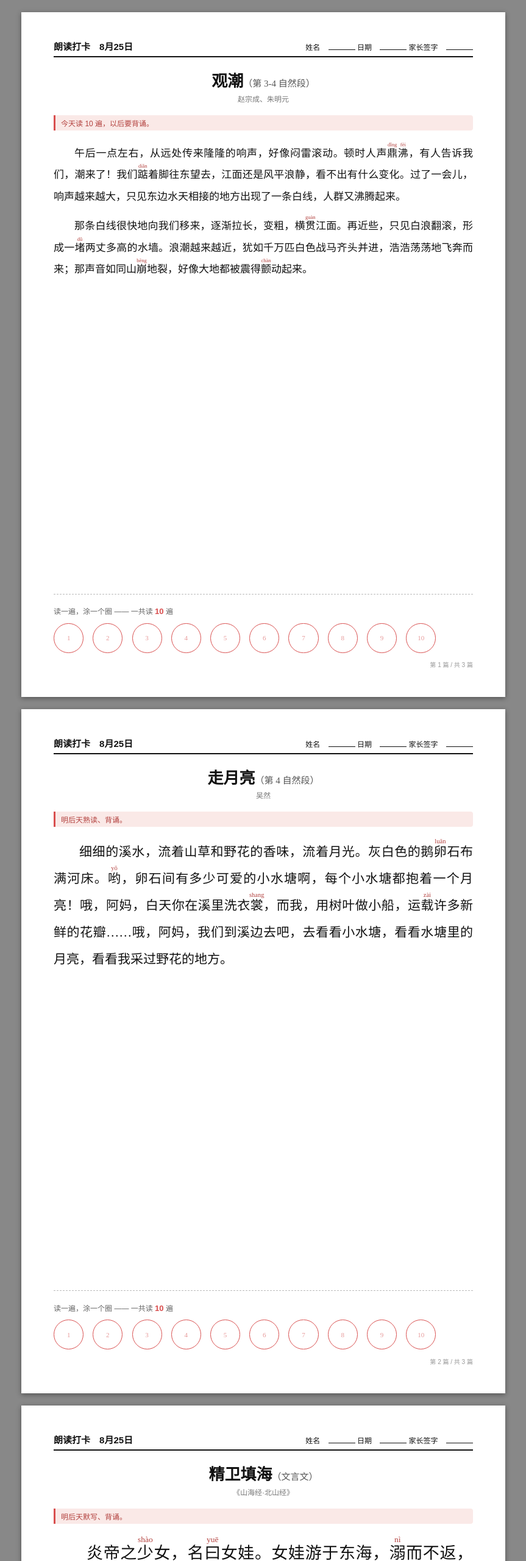
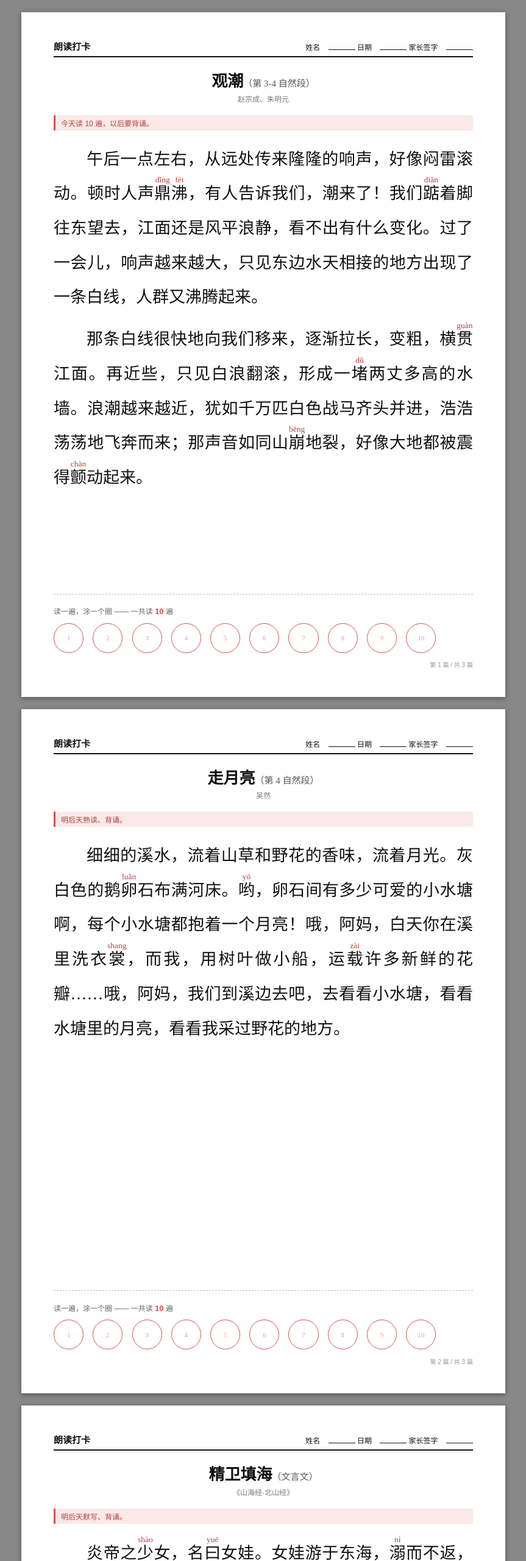
Before and after one commit to bluebu/chinese, a plain HTML site: page recite/sheets/20260825.html in a window 1280 px wide. Shown: the top 2560 px of the page at 61% size, without its empty margins (208-1071 px from the left). Drawn offline with Linux system fonts and the light colour scheme.

Commit message:
style(recite): 正文字号三篇统一 27px，页头去掉固定日期

```diff
--- a/recite/sheets/20260825.html
+++ b/recite/sheets/20260825.html
@@ -2,7 +2,7 @@
 <html lang="zh-CN">
 <head>
 <meta charset="UTF-8">
-<title>朗读打卡　8月25日</title>
+<title>朗读打卡</title>
 <style>
   @page { size: A4; margin: 12mm 14mm; }
   * { margin: 0; padding: 0; box-sizing: border-box; }
@@ -55,7 +55,7 @@
   /* 正文：大字宽行距，给朗读用 */
   .text p {
     font-family: "Kaiti SC", "STKaiti", "Songti SC", serif;
-    font-size: var(--size, 17px); line-height: 2.1; text-indent: 2em;
+    font-size: var(--size, 27px); line-height: 2.1; text-indent: 2em;
     text-align: justify; margin-bottom: 3mm;
   }
   ruby rt {
@@ -86,7 +86,7 @@
 <body>
 <div class="page">
   <div class="header">
-    <h1>朗读打卡　8月25日</h1>
+    <h1>朗读打卡</h1>
     <div class="info">姓名 <span class="blank"></span> 日期 <span class="blank"></span> 家长签字 <span class="blank"></span></div>
   </div>
   <div class="lesson">
@@ -94,7 +94,7 @@
     <p class="author">赵宗成、朱明元</p>
   </div>
   <p class="task">今天读 10 遍，以后要背诵。</p>
-  <div class="main" style="--size:17px">
+  <div class="main" style="--size:27px">
     <div class="text">
       <p>午后一点左右，从远处传来隆隆的响声，好像闷雷滚动。顿时人声<ruby>鼎<rt>dǐng</rt></ruby><ruby>沸<rt>fèi</rt></ruby>，有人告诉我们，潮来了！我们<ruby>踮<rt>diǎn</rt></ruby>着脚往东望去，江面还是风平浪静，看不出有什么变化。过了一会儿，响声越来越大，只见东边水天相接的地方出现了一条白线，人群又沸腾起来。</p>
       <p>那条白线很快地向我们移来，逐渐拉长，变粗，横<ruby>贯<rt>guàn</rt></ruby>江面。再近些，只见白浪翻滚，形成一<ruby>堵<rt>dǔ</rt></ruby>两丈多高的水墙。浪潮越来越近，犹如千万匹白色战马齐头并进，浩浩荡荡地飞奔而来；那声音如同山<ruby>崩<rt>bēng</rt></ruby>地裂，好像大地都被震得<ruby>颤<rt>chàn</rt></ruby>动起来。</p>
@@ -120,7 +120,7 @@
 </div>
 <div class="page">
   <div class="header">
-    <h1>朗读打卡　8月25日</h1>
+    <h1>朗读打卡</h1>
     <div class="info">姓名 <span class="blank"></span> 日期 <span class="blank"></span> 家长签字 <span class="blank"></span></div>
   </div>
   <div class="lesson">
@@ -128,7 +128,7 @@
     <p class="author">吴然</p>
   </div>
   <p class="task">明后天熟读、背诵。</p>
-  <div class="main" style="--size:21px">
+  <div class="main" style="--size:27px">
     <div class="text">
       <p>细细的溪水，流着山草和野花的香味，流着月光。灰白色的鹅<ruby>卵<rt>luǎn</rt></ruby>石布满河床。<ruby>哟<rt>yō</rt></ruby>，卵石间有多少可爱的小水塘啊，每个小水塘都抱着一个月亮！哦，阿妈，白天你在溪里洗衣<ruby>裳<rt>shang</rt></ruby>，而我，用树叶做小船，运<ruby>载<rt>zài</rt></ruby>许多新鲜的花瓣……哦，阿妈，我们到溪边去吧，去看看小水塘，看看水塘里的月亮，看看我采过野花的地方。</p>
     </div>
@@ -153,7 +153,7 @@
 </div>
 <div class="page">
   <div class="header">
-    <h1>朗读打卡　8月25日</h1>
+    <h1>朗读打卡</h1>
     <div class="info">姓名 <span class="blank"></span> 日期 <span class="blank"></span> 家长签字 <span class="blank"></span></div>
   </div>
   <div class="lesson">
```
Also changed, not shown: recite/specs/20260825.txt, 4 other files.
